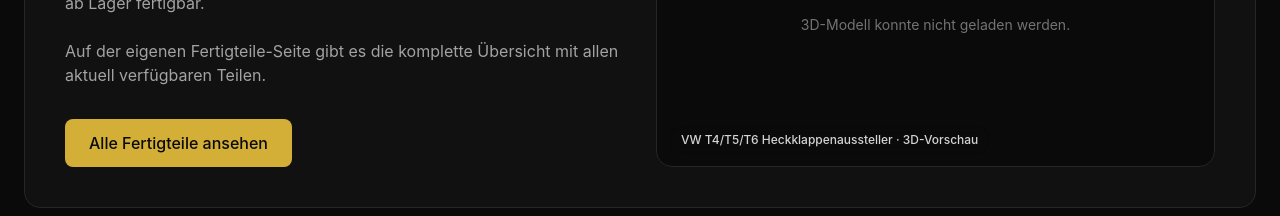
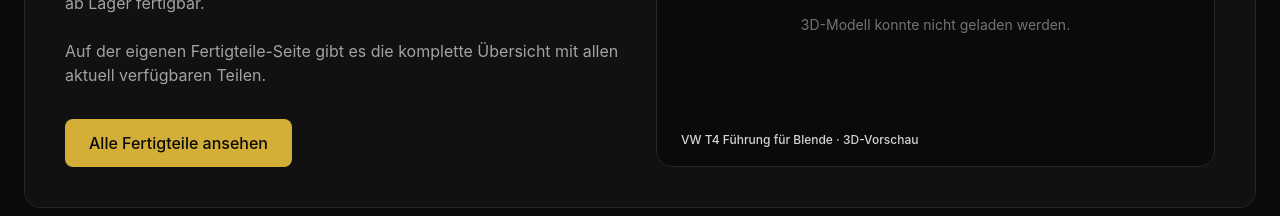
Before and after one commit to WernerG98/glueck-engineering-website, a React (Vite) app: page / in a window 1280 px wide. Shown: the part 1680-1896 px from the top of the page. Built offline with nearby package versions, Linux system fonts and the light colour scheme; no server answers.

Commit message:
Show VW T4 Fuehrung fuer Blende model in homepage Fertigteile teaser

```diff
--- a/src/components/sections/FertigteileTeaserSection.jsx
+++ b/src/components/sections/FertigteileTeaserSection.jsx
@@ -29,9 +29,9 @@ export default function FertigteileTeaserSection() {
         </div>
 
         <div className="relative h-64 overflow-hidden rounded-2xl border border-neutral-800 bg-neutral-950 sm:h-80 md:h-full">
-          <ModelViewer src="/models/heckklappenaussteller-t4-t5-t6.stl" format="stl" />
+          <ModelViewer src="/models/vw-t4-fuehrung-blende.stl" format="stl" />
           <span className="pointer-events-none absolute bottom-3 left-3 rounded-full bg-neutral-950/80 px-3 py-1.5 text-xs font-medium text-neutral-300 backdrop-blur-sm">
-            VW T4/T5/T6 Heckklappenaussteller · 3D-Vorschau
+            VW T4 Führung für Blende · 3D-Vorschau
           </span>
         </div>
       </Reveal>
```
